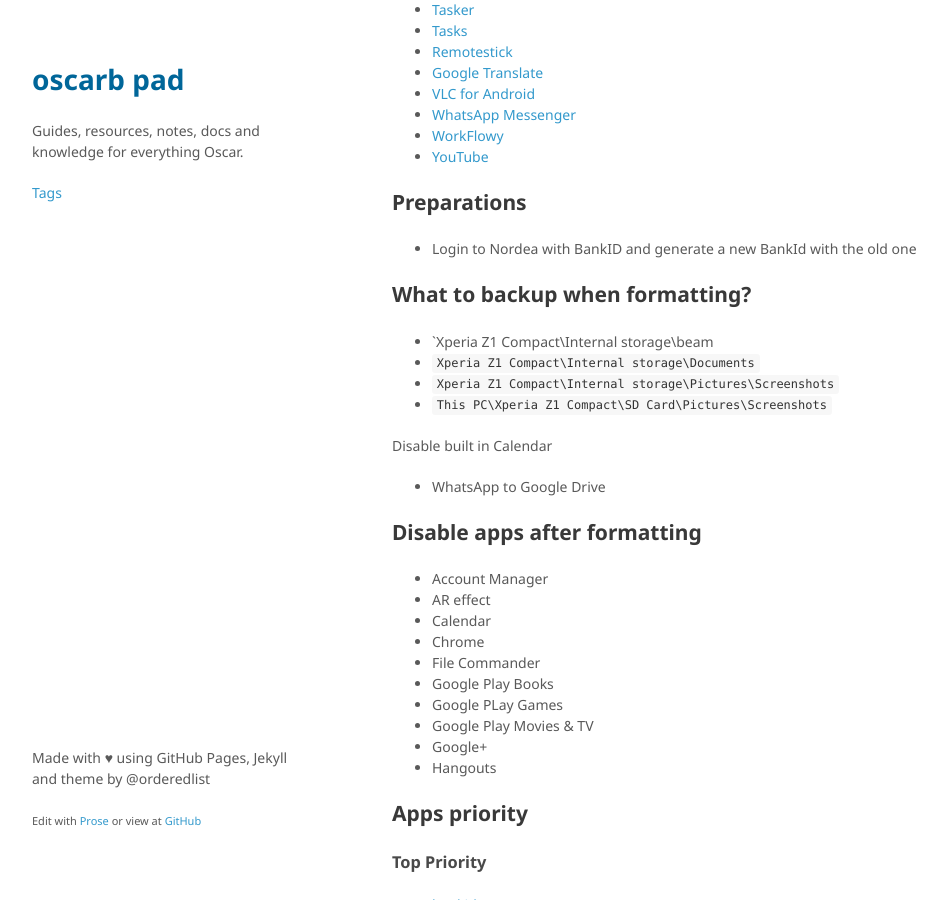
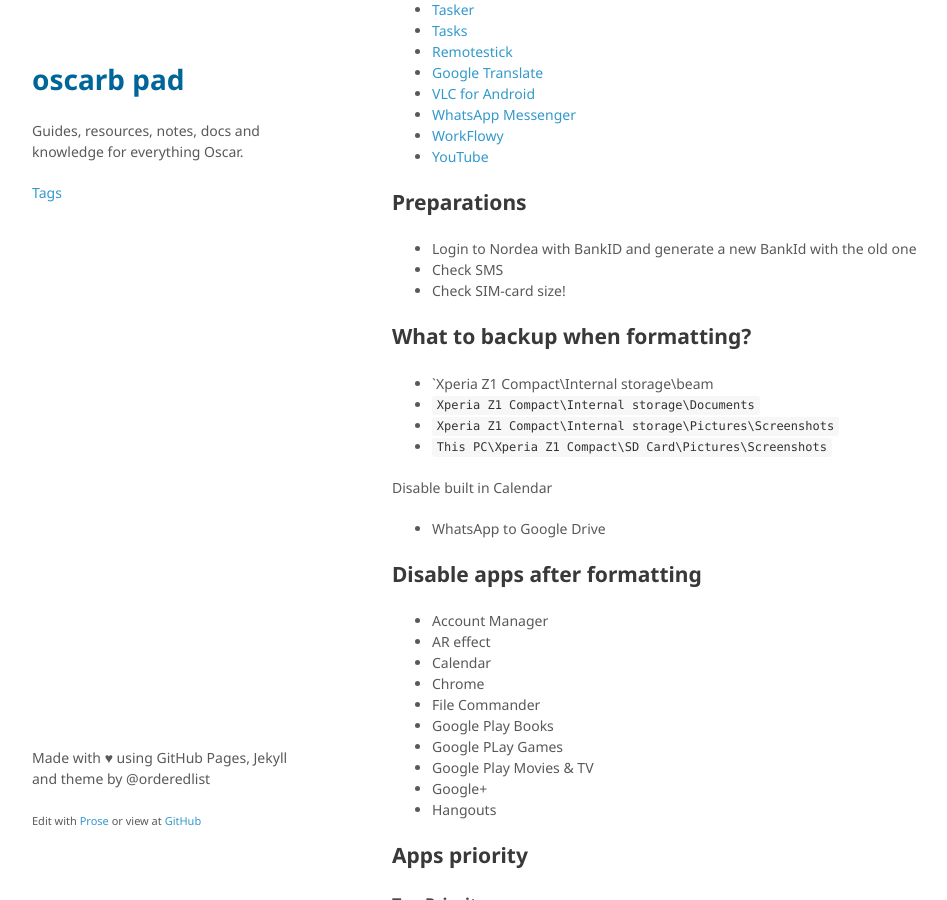
Before and after one commit to oscarb/pad, a Jekyll site: the page built from _docs/android-device-guide.md, in a window 1280 px wide and 900 px high, scrolled down 1013 px. Shown: the whole window, without its empty margins (128-1075 px from the left). Built offline with Jekyll 4.4.1, drawn with Linux system fonts in a browser that asks for light colours; some web fonts are replaced.

Commit message:
Updated android-device-guide.md

```diff
--- a/_docs/android-device-guide.md
+++ b/_docs/android-device-guide.md
@@ -64,6 +64,8 @@ published: true
 ## Preparations
 
 * Login to Nordea with BankID and generate a new BankId with the old one
+* Check SMS
+* Check SIM-card size!
 
 ## What to backup when formatting?
 
```
